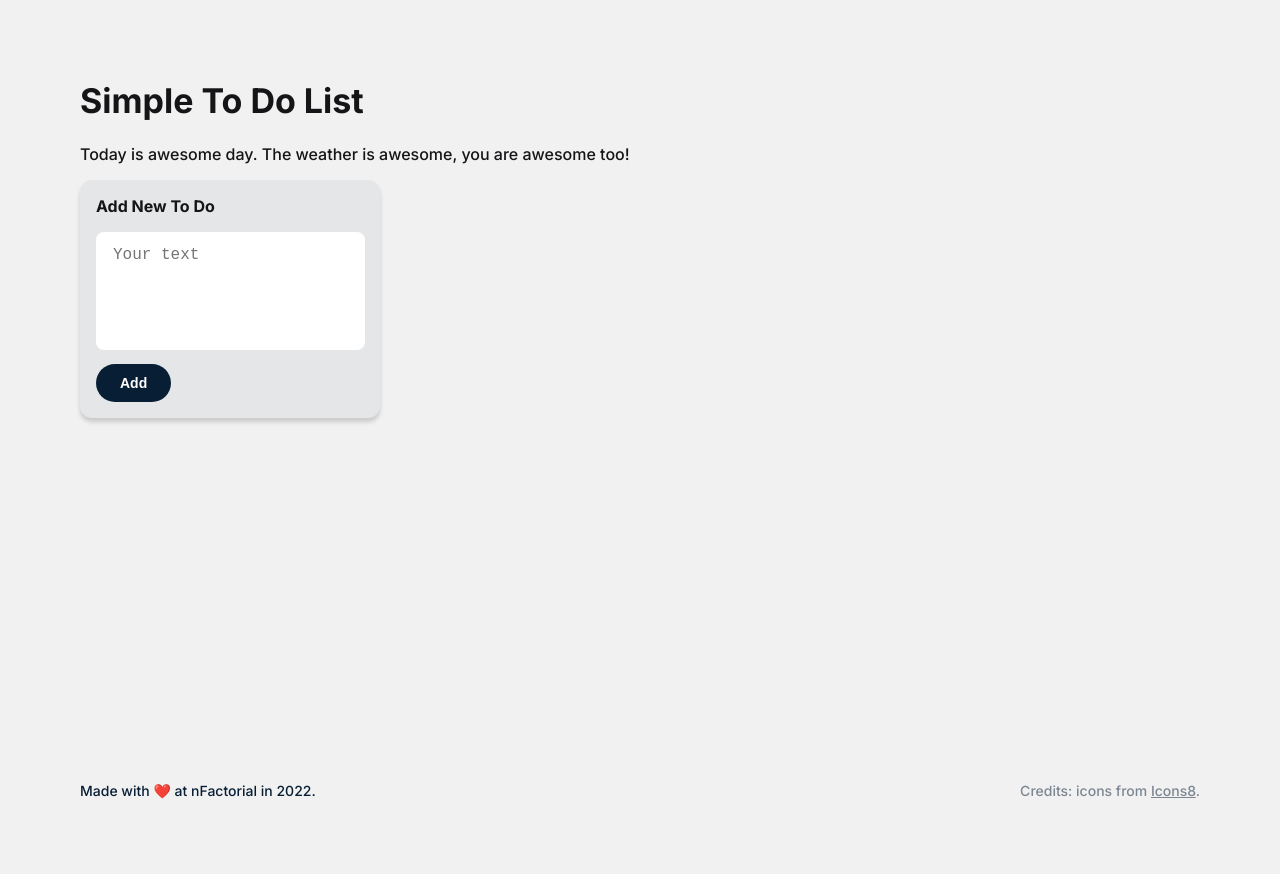
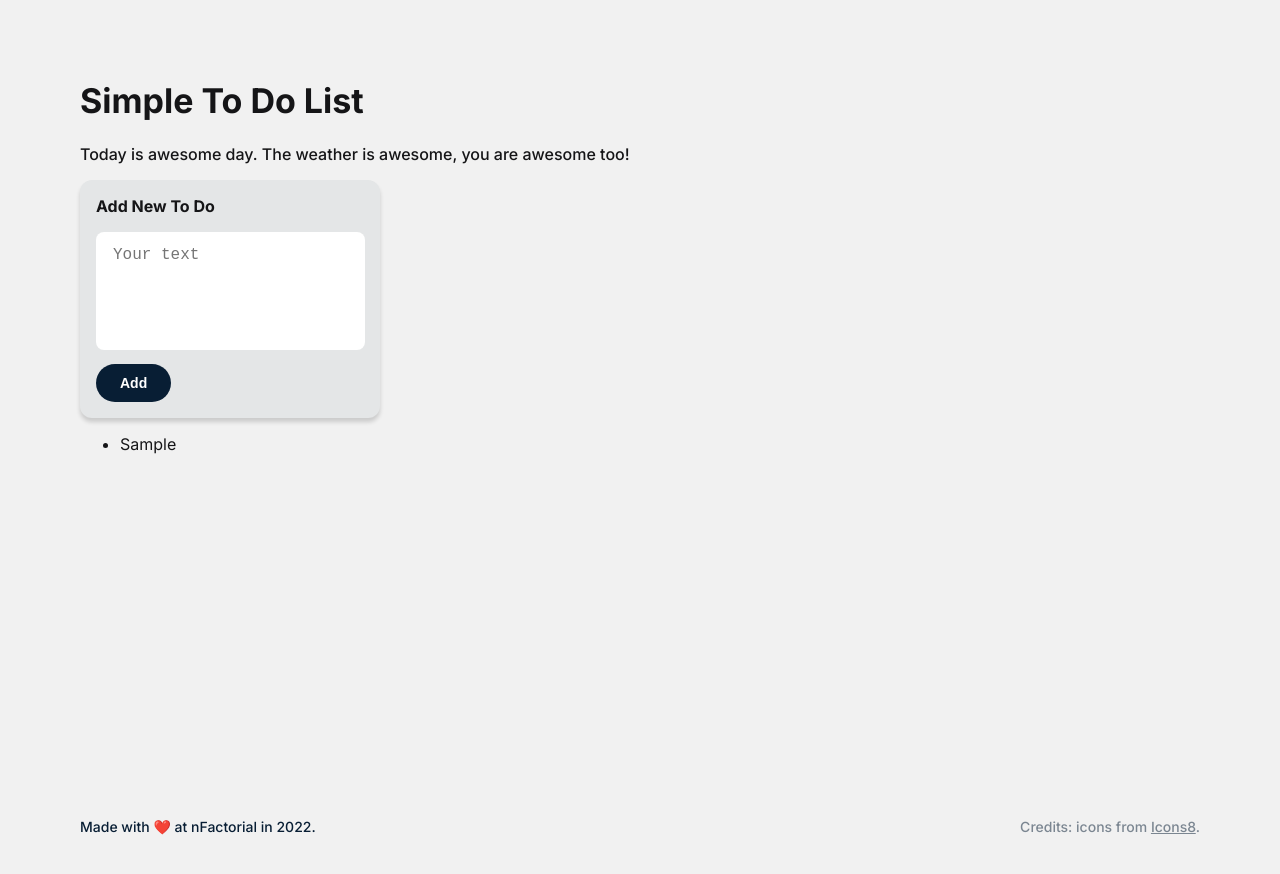
Before and after one commit to Aiknn/todo-list, a React (Create React App) app: page / in a window 1280 px wide. Both pictures are taken after typing "Sample" into the empty fields and a click on the button "Add". Shown: the top 874 px of the page. Built offline with nearby package versions, Linux system fonts and the light colour scheme.

Commit message:
Realise logic with todo list in ui

```diff
--- a/src/App.js
+++ b/src/App.js
@@ -2,6 +2,7 @@ import './App.css';
 import React, {useState} from "react";
 import NewTodo from './components/NewTodo';
 import Footer from './components/Footer';
+import TodoList from './components/TodoList';
 
 function App() {
   const [newTask, setNewTask] = useState("");
@@ -11,6 +12,7 @@ function App() {
         <h1>Simple To Do List</h1>
         <p>Today is awesome day. The weather is awesome, you are awesome too!</p>
         <NewTodo newTask={newTask} setNewTask={setNewTask} todos={todos} setTodos={setTodos}/>
+        <TodoList todos={todos}/>
         <Footer />
     </div>
   );
--- a/src/components/NewTodo.js
+++ b/src/components/NewTodo.js
@@ -7,7 +7,7 @@ const NewTodo = (props) => {
     const submitTodoHandler = (e) => {
         e.preventDefault();
         props.setTodos([
-            ...props.todos, {text: props.newTask,}
+            ...props.todos, {text: props.newTask, id: Math.floor(Math.random() * Date.now()), }
         ]);
         props.setNewTask("");
     };
--- /dev/null
+++ b/src/components/Todo.js
@@ -0,0 +1,9 @@
+import React from "react";
+
+const Todo = (props) => {
+    return(
+        <li>{props.text}</li>
+    )
+};
+
+export default Todo;
--- /dev/null
+++ b/src/components/TodoList.js
@@ -0,0 +1,14 @@
+import React from "react";
+import Todo from "./Todo";
+
+const TodoList = (props) => {
+    return(
+        <ul>
+        {props.todos.map(todo => (
+            <Todo text={todo.text} key={todo.id}/>
+        ))}
+    </ul>
+    )
+};
+
+export default TodoList;
```
